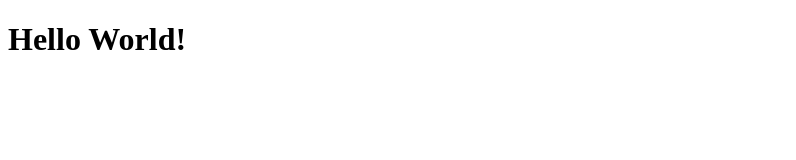
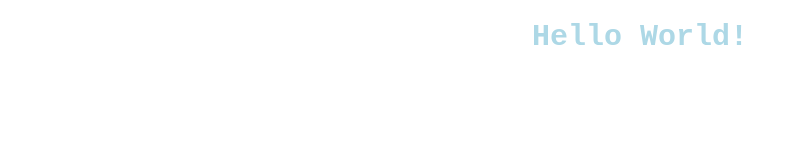
Before and after one commit to alieftour/HTML_Dasar_WPU, a plain HTML site: page kuliahOnline/index.html in a window 1280 px wide. Shown: the whole page, without its empty margins (0-796 px from the left). Drawn offline with Linux system fonts and the light colour scheme.

Commit message:
Mengkoneksikan dengan sytle.css dan menambahkan property css h1

```diff
--- a/kuliahOnline/index.html
+++ b/kuliahOnline/index.html
@@ -6,6 +6,7 @@
   <meta http-equiv="X-UA-Compatible" content="IE=edge">
   <meta name="viewport" content="width=device-width, initial-scale=1.0">
   <title>HTML Dasar</title>
+  <link rel="stylesheet" href="style.css">
 </head>
 
 <body>
--- a/kuliahOnline/style.css
+++ b/kuliahOnline/style.css
@@ -0,0 +1,6 @@
+h1{
+  font-family: 'Courier New', Courier, monospace;
+  text-align: center;
+  font-size: 30px;
+  color: lightblue;
+}
```
